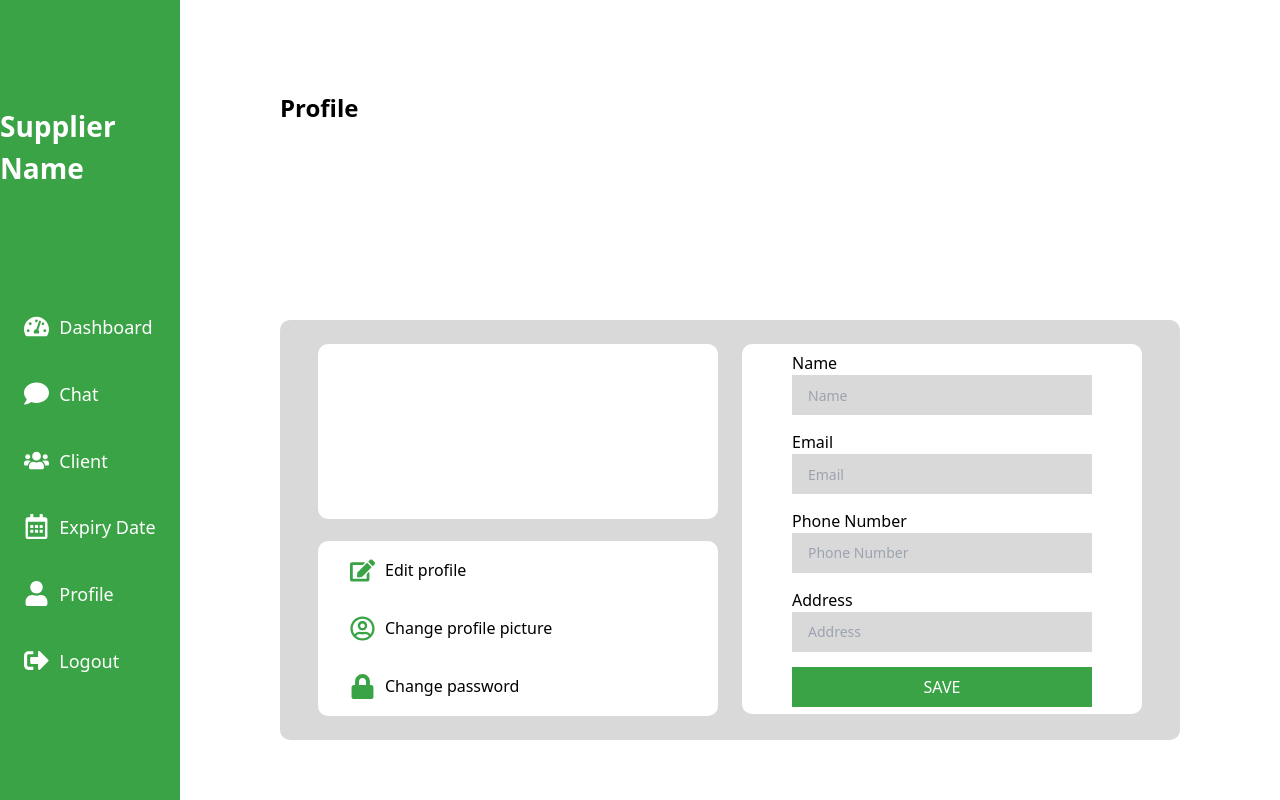
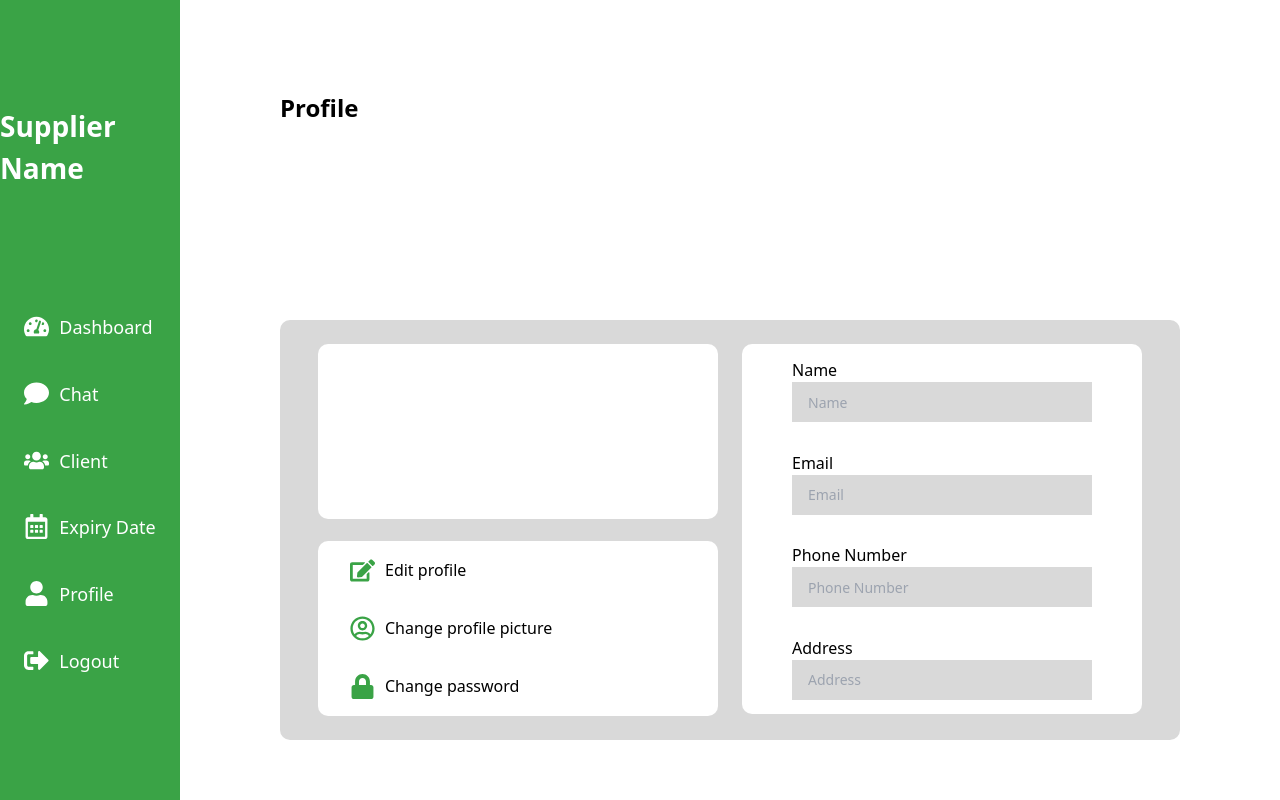
Before and after one commit to khaled-bissani/shelves-tracker, a React (Create React App) app in the folder supplier-frontend/: page /profile in a window 1280 px wide. Built offline with nearby package versions, Linux system fonts and the light colour scheme.

Commit message:
Frontend <> Supplier frontend: creating profile information component

```diff
--- /dev/null
+++ b/supplier-frontend/src/components/ProfileInformation.jsx
@@ -0,0 +1,15 @@
+import React from 'react'
+import TextInput from './TextInput'
+
+const ProfileInformation = () => {
+  return (
+    <div className='flex flex-col items-center justify-around h-full'>
+        <TextInput label={"Name"} type={"text"} placeholder={"Name"} textColor="black" bgColor="#D9D9D9"/>
+        <TextInput label={"Email"} type={"text"} placeholder={"Email"} textColor="black" bgColor="#D9D9D9"/>
+        <TextInput label={"Phone Number"} type={"text"} placeholder={"Phone Number"} textColor="black" bgColor="#D9D9D9"/>
+        <TextInput label={"Address"} type={"text"} placeholder={"Address"} textColor="black" bgColor="#D9D9D9"/>
+    </div>
+  )
+}
+
+export default ProfileInformation
--- a/supplier-frontend/src/pages/home/Profile.js
+++ b/supplier-frontend/src/pages/home/Profile.js
@@ -1,5 +1,5 @@
 import React from 'react'
-import EditProfile from '../../components/EditProfile'
+import ProfileInformation from '../../components/ProfileInformation'
 import ProfileOption from '../../components/ProfileOption'
 import SideBar from '../../components/SideBar'
 
@@ -14,7 +14,7 @@ const Profile = () => {
                     <div className='w-[400px] h-[175px] bg-white rounded-[10px]'></div>
                     <div className='w-[400px] h-[175px] bg-white rounded-[10px]'><ProfileOption/></div>
                 </div>
-                <div className='w-[400px] h-[370px] bg-white rounded-[10px] my-6'><EditProfile/></div>
+                <div className='w-[400px] h-[370px] bg-white rounded-[10px] my-6'><ProfileInformation/></div>
             </div>
         </div>
     </div>
```
